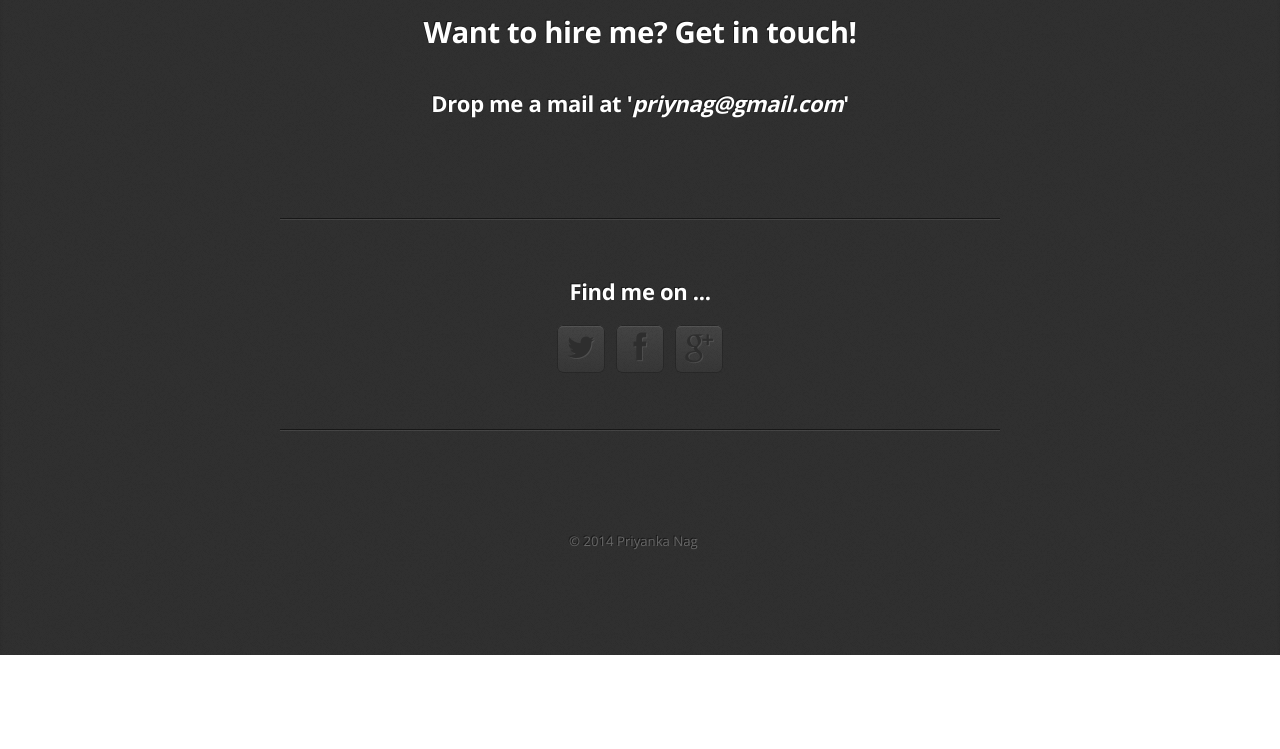
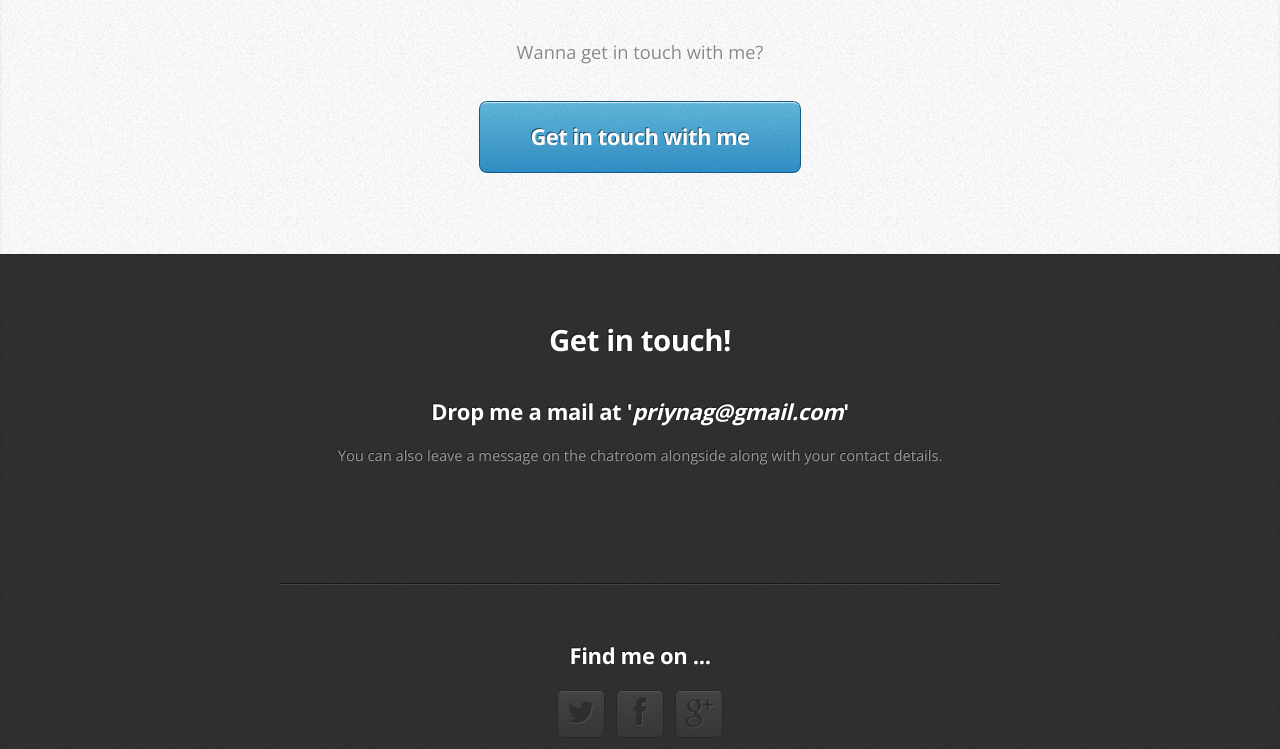
Before and after one commit to priyankanag/priyankanag.github.io, a plain HTML site: page index.html in a window 1280 px wide. Shown: the part 1882-2631 px from the top of the page. Before the commit the page ends 2537 px from the top, so only its background shows below. Drawn offline with nearby package versions, Linux system fonts and the light colour scheme.

Commit message:
The content on the wesite main page is modified

```diff
--- a/index.html
+++ b/index.html
@@ -38,8 +38,8 @@
 							<header>
 								<h1>Hi... I'm <strong>Priyanka Nag</strong>.</h1>
 							</header>
-				<p>I Am a supporter of FOSS and presently involved with a few Open Source Communities like Mozilla and Wikipedia.
-				<br>I am currently an intern at a start-up called <a href="http://www.linkedin.com/company/3536396?trk=prof-0-ovw-curr_pos" target="blank">'PurpleGear Software Pvt. Ltd.'</a>
+				<p>I like to describe myself as a developer in her alpha phase. I am an Open Source enthusiast who likes to hangout with geeks, drink loads of coffee and spend more than fifteen hours of her day infront of a black terminal. <br> I am a Mozilla advocate who has a sword ready, anytime you say anything wrong about any of the Mozilla projects or products. Other than long argruments with people, I also like to spend time, helping new contributors get started with their Open Source contribution.
+				<br>I also do have a full time job! I work as a Developer Evangelist at an Open Source startup, <a href="http://web.scrollback.io/" target="_blank">Scrollback</a>, which is currently based out of Bangalore.
 				<br>A developer by profession...a content writer by passion. Technical writings, blogging etc are stuff that I do as hobby. </p>
 						</div>
 
@@ -103,12 +103,13 @@
 			<div class="wrapper wrapper-style4">
 				<article id="contact" class="container small">
 					<header>
-						<h2>Want to hire me? Get in touch!</h2>
+						<h2>Get in touch!</h2>
 					</header>
 					<div>
 						<div class="row">
 							<div id="contact-form" class="12u">
 								<h3>Drop me a mail at  <a href="mailto:priynag@gmail.com">'<i>priynag@gmail.com</i>'</a></h3>
+								<p>You can also leave a message on the chatroom alongside along with your contact details.</p>
 
 								<!-- <form id="contact" method="post" action="#">
 									<div>
```
